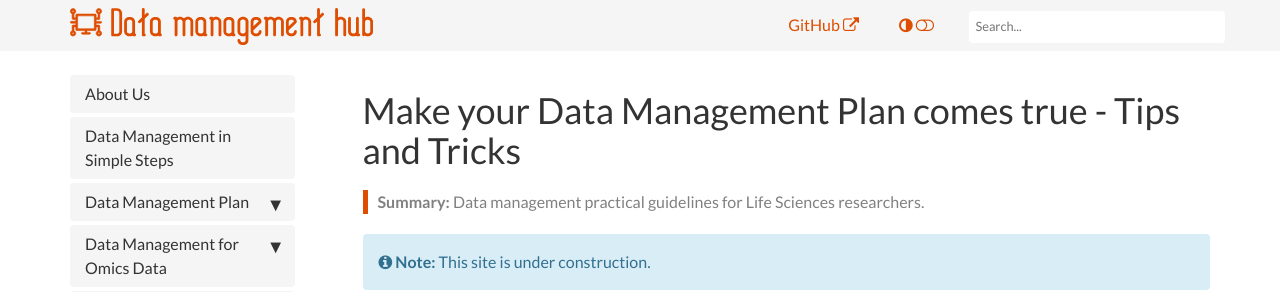
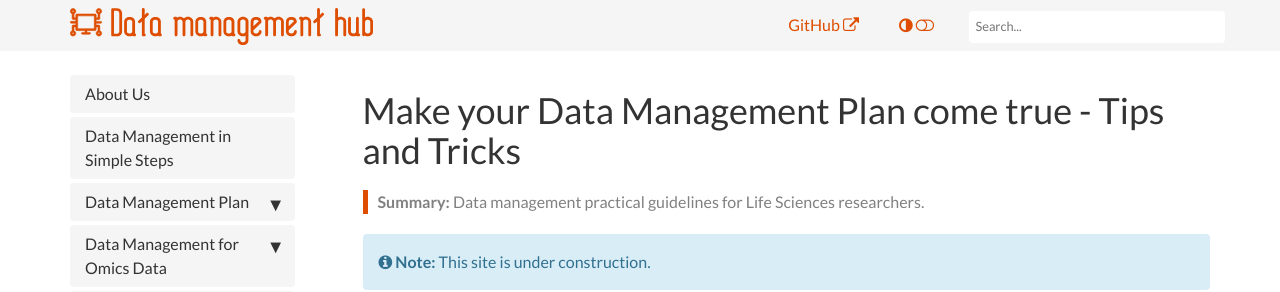
Before and after one commit to ELIXIR-Belgium/rdm-guide, a Jekyll site: the page built from index.md, in a window 1280 px wide. Shown: the top 292 px of the page. Built offline with Jekyll 4.4.1, drawn with Linux system fonts in a browser that asks for light colours.

Commit message:
small things

```diff
--- a/css/customstyles.css
+++ b/css/customstyles.css
@@ -160,7 +160,6 @@ h3 {
 
 h4 {
     font-weight: 700;
-    font-size: 100%;
     color: var(--summary-color);
     margin-top: 20px;
 }
@@ -395,7 +394,6 @@ p.post-meta {
 #search-demo-container ul#results-container {
     font-size: 12px;
     position: absolute;
-    top: 40px;
     /* if you change anything about the nav, you'll prob. need to reset the top and left values here.*/
     left: 20px;
     z-index: -1;
@@ -411,12 +409,11 @@ ul#results-container a {
 
 ul#results-container a:hover {
     background-color: var(--primary-theme-color);
-    color: var(--main-text-color);
+    color: var(---main-background-color);
 }
 
 #search-demo-container a:hover {
     color: var(--main-text-color);
-    ;
 }
 
 #search-input {
--- a/index.md
+++ b/index.md
@@ -1,6 +1,5 @@
 ---
-title: "Make your Data Management Plan comes true - Tips and Tricks"
-keywords: sample homepage
+title: "Make your Data Management Plan come true - Tips and Tricks"
 summary: Data management practical guidelines for Life Sciences researchers.
 ---
 
```
